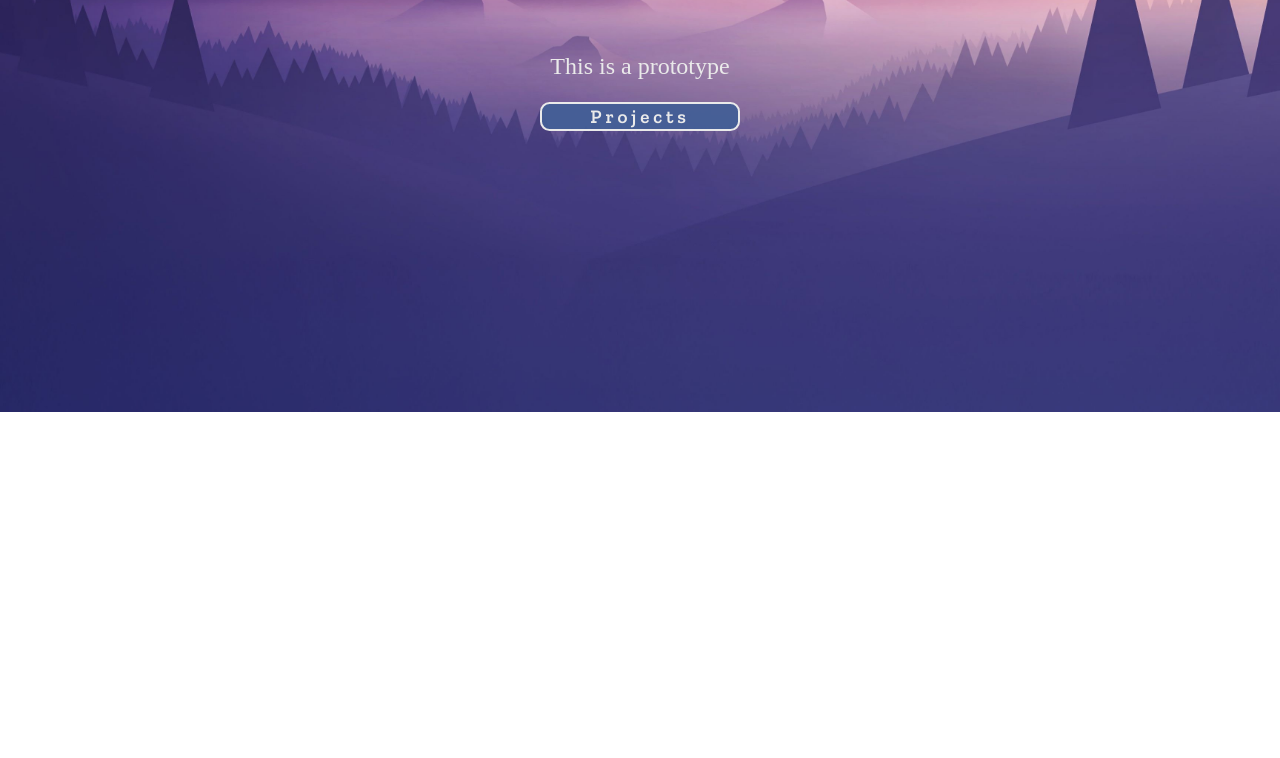
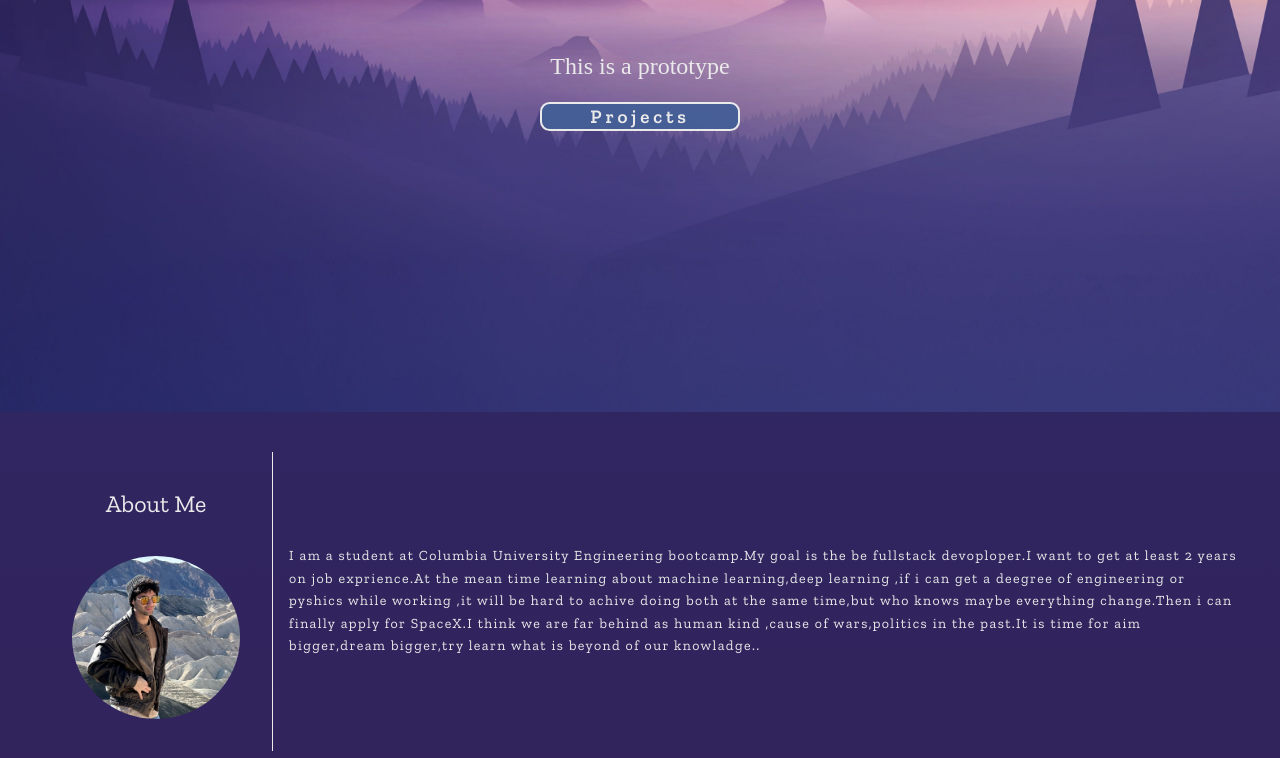
Before and after one commit to kadirbalkaya10/MyPortfolioChallangeCSS, a plain HTML site: page index.html in a window 1280 px wide. Shown: the part 388-1146 px from the top of the page. Before the commit the page ends 800 px from the top, so only its background shows below. Drawn offline with nearby package versions, Linux system fonts and the light colour scheme.

Commit message:
Making the about-me section,creating html elements,giving in them css styles, adding comments for html and css

```diff
--- a/assets/css/style.css
+++ b/assets/css/style.css
@@ -14,6 +14,10 @@
     font-size: 16px;
     color: var(--fontColorPrimary);
 
+}
+
+body {
+    background: linear-gradient(#2C2C6A, #32235C);
 }
 
 
@@ -92,3 +96,54 @@ header .navBar ul li {
     letter-spacing: 0.2em;
     border-radius: 0.5em;
 }
+
+
+
+
+
+/* Adding styles for About-me section */
+
+
+
+/* Setiing container wraps around all about me content to flex, to display by side */
+.container-aboutMe{
+    display: flex;
+    justify-content: center;
+    align-items: center;
+    padding: 2em;
+    margin: 0.5em;
+}
+
+/* Left side of the section positining the element giving a space , to make sepearete visible we set border-right to white */
+.aboutMe-left {
+    display: flex;
+    flex-direction: column;
+    justify-content: center;
+    align-items: center;
+    padding: 1em;
+    margin-right:1em ;
+    border-right: 1px solid var(--fontColorPrimary);
+}
+
+.aboutMe-left h2 {
+    padding: 1em;
+    font-size: 1.5em;
+}
+
+.aboutMe-left img {
+    padding: 1em;
+    width: 200px;
+    border-radius: 50%;
+
+}
+
+
+/*  Right side of the about me section, making adjustmant of a paraghraph*/
+
+.aboutMe-right p {
+    font-weight: lighter;
+    font-size: 14px;
+    letter-spacing: .1em;
+    line-height: 1.6em;
+
+}
--- a/index.html
+++ b/index.html
@@ -35,10 +35,21 @@
 
     <!-- Main content i want to show the user -->
     <main class="main">
+        <!-- Information about my self -->
+        <section class="about-me">
+            <!-- Left side of the section where it contains heading and avatar photo -->
+            <div class="container-aboutMe">
+                <div class="aboutMe-left">
+                    <h2>About Me</h2>
+                    <img src="./assets/images/Anakin.jpeg" alt="avatar">
+                </div>
+                <div class="aboutMe-right">
+                    <p>I am a student at Columbia University Engineering bootcamp.My goal is the be fullstack devoploper.I want to get at least 2 years on job exprience.At the mean time learning about machine learning,deep learning ,if i can get a deegree of engineering or pyshics while working ,it will be hard to achive doing both at the same time,but who knows maybe everything change.Then i can finally apply for SpaceX.I think we are far behind as human kind ,cause of wars,politics in the past.It is time for aim bigger,dream bigger,try learn what is beyond of our knowladge..</p>
+                </div>
+            </div>
+        </section>
         <!-- Section work is the,project we did , or we wil -->
         <section class="work"></section>
-        <!-- Information about my self -->
-        <section class="about-me"></section>
         <!-- Links to my accounts -->
         <section class="Contanct"></section>
     </main>
```
Also changed, not shown: assets/images/Anakin.jpeg (added).
